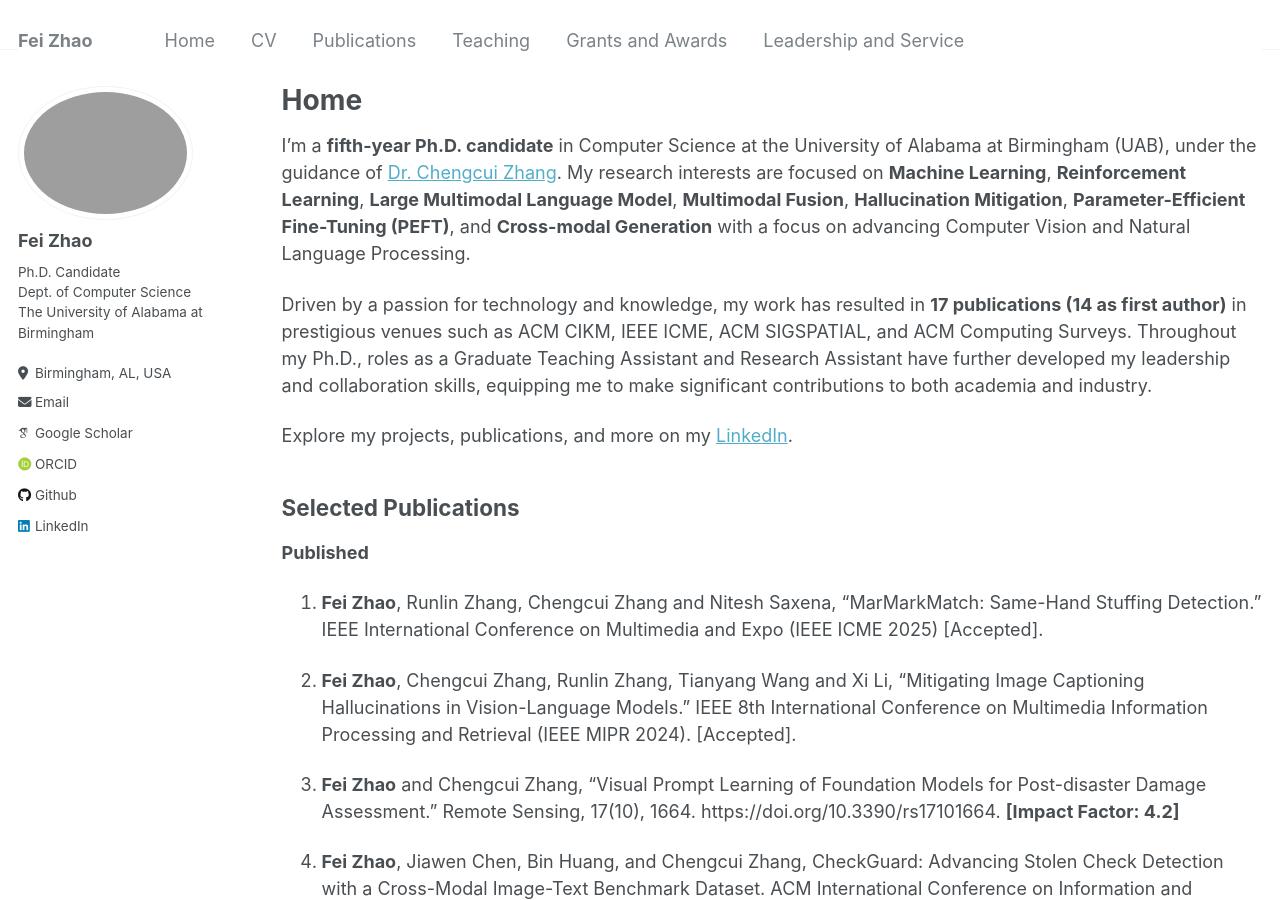
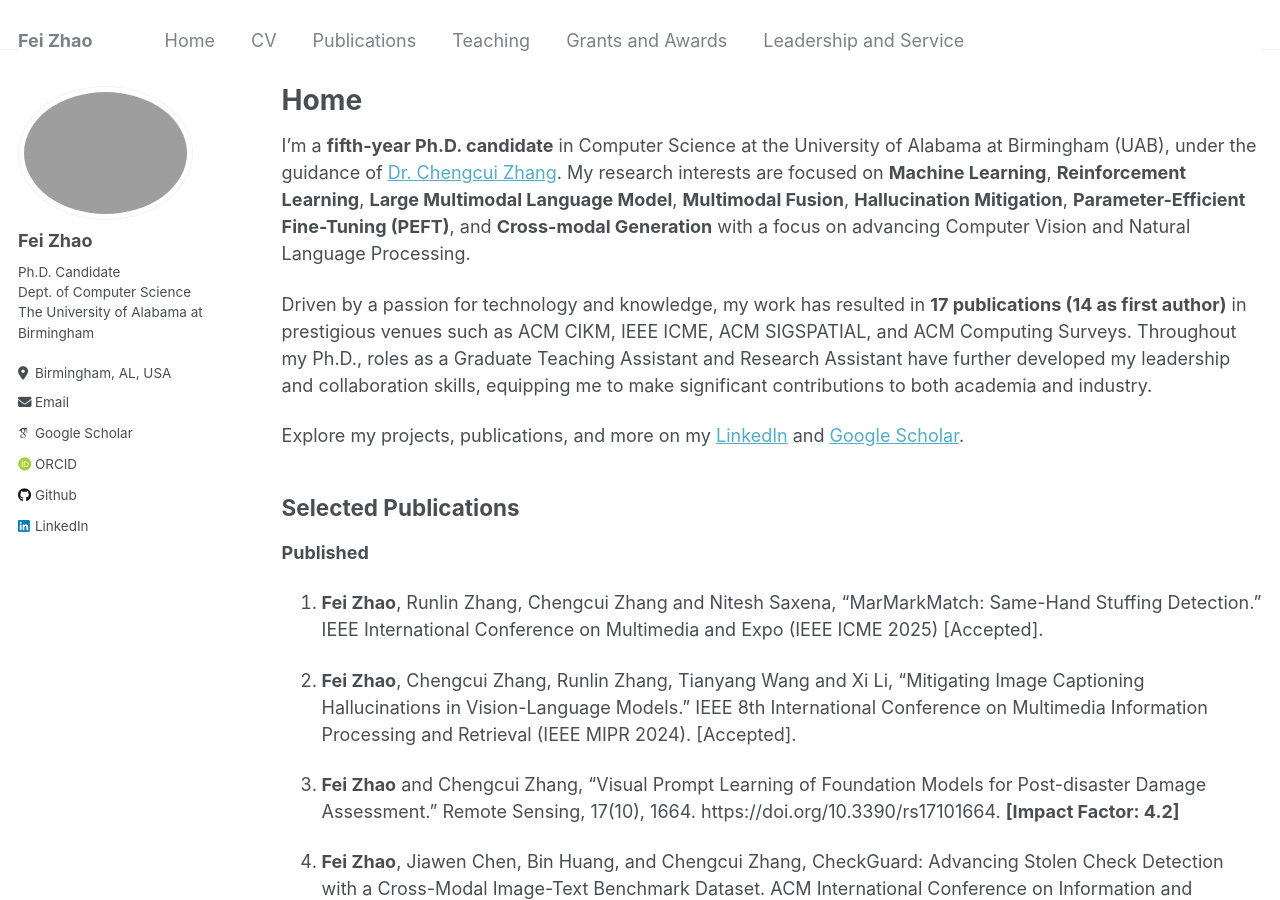
Before and after one commit to feizhao19/feizhao19.github.io, a Jekyll site: the page built from _pages/home.md, in a window 1280 px wide and 900 px high. Built offline with Jekyll 4.4.1, drawn with Linux system fonts in a browser that asks for light colours; some web fonts are replaced.

Commit message:
updated google scholar

```diff
--- a/_pages/home.md
+++ b/_pages/home.md
@@ -15,7 +15,7 @@ I'm a **fifth-year Ph.D. candidate** in Computer Science at the University of Al
 
 Driven by a passion for technology and knowledge, my work has resulted in **17 publications (14 as first author)** in prestigious venues such as ACM CIKM, IEEE ICME, ACM SIGSPATIAL, and ACM Computing Surveys. Throughout my Ph.D., roles as a Graduate Teaching Assistant and Research Assistant have further developed my leadership and collaboration skills, equipping me to make significant contributions to both academia and industry.
 
-Explore my projects, publications, and more on my [LinkedIn](https://www.linkedin.com/in/fei-zhao-6a762724a/).
+Explore my projects, publications, and more on my [LinkedIn](https://www.linkedin.com/in/fei-zhao-6a762724a/) and [Google Scholar](https://scholar.google.com/citations?user=-CBzUKwAAAAJ&hl=en).
 
 
 
```
